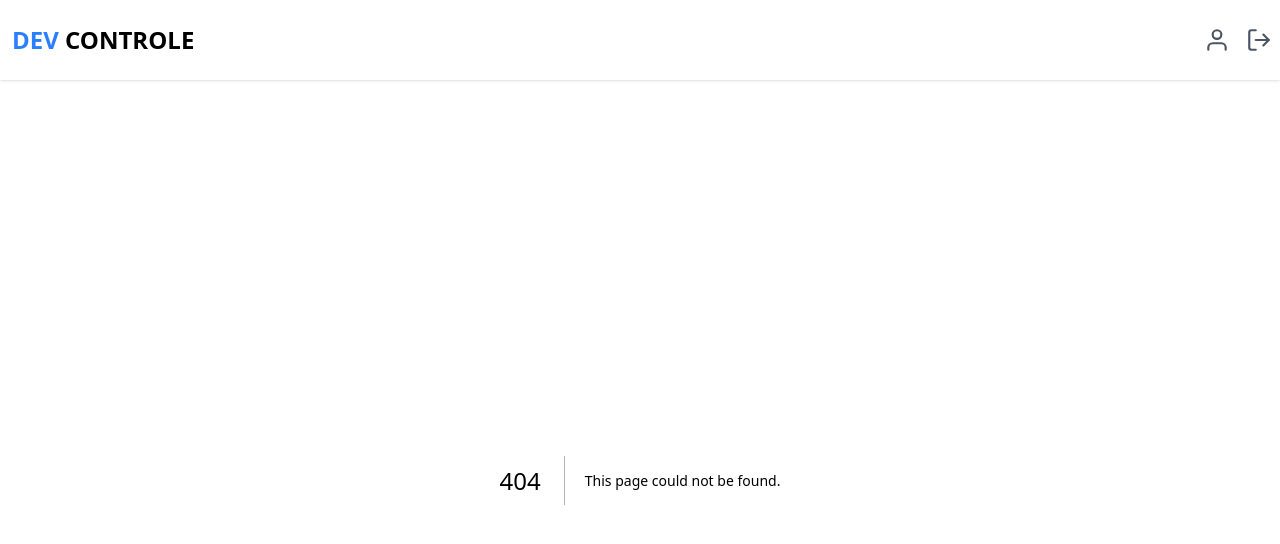
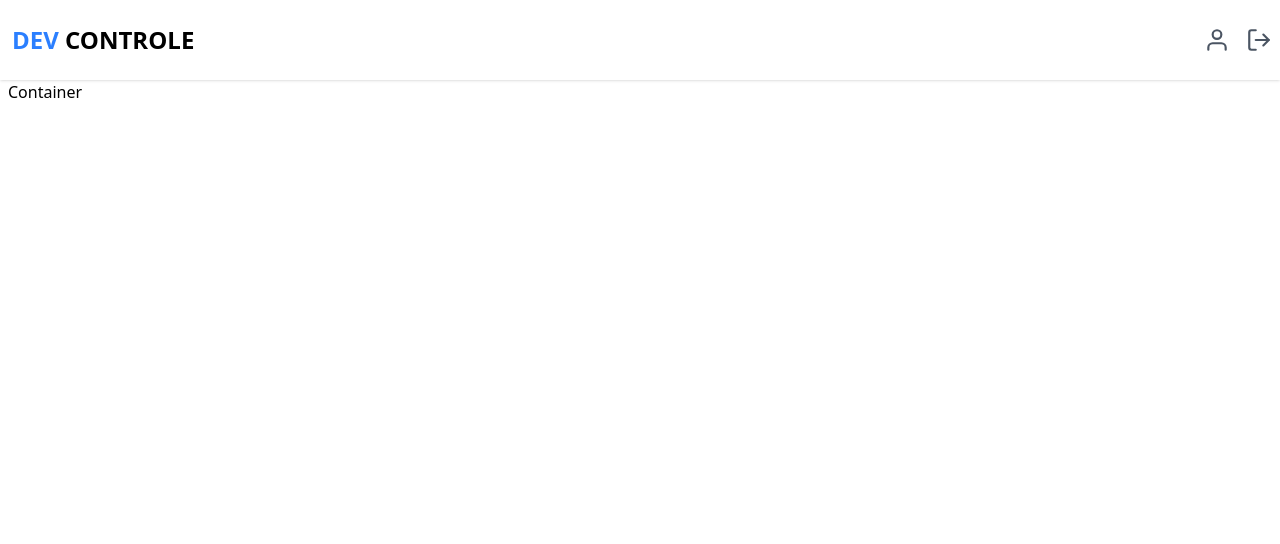
Before and after one commit to davidsnts/devcontrole, a Next.js app: page /dashboard in a window 1280 px wide. Before the commit this address had no page. Shown: the top 544 px of the page. Built offline with nearby package versions, Linux system fonts and the light colour scheme.

Commit message:
Feat: Criando componente container e pagina dashboard

```diff
--- /dev/null
+++ b/src/app/dashboard/page.tsx
@@ -0,0 +1,9 @@
+import Container from "@/components/container";
+
+export default function Dashboard(){
+    return(
+        <Container>
+            <h1>Pagina dashboard</h1>
+        </Container>
+    )
+}
--- /dev/null
+++ b/src/components/container/index.tsx
@@ -0,0 +1,11 @@
+import React from 'react'
+
+
+
+const Container = ({ children }: { children: React.ReactNode }) => {
+    return (
+        <div className='w-full max-w-7xl mx-auto px-2'>Container</div>
+    )
+}
+
+export default Container
```
